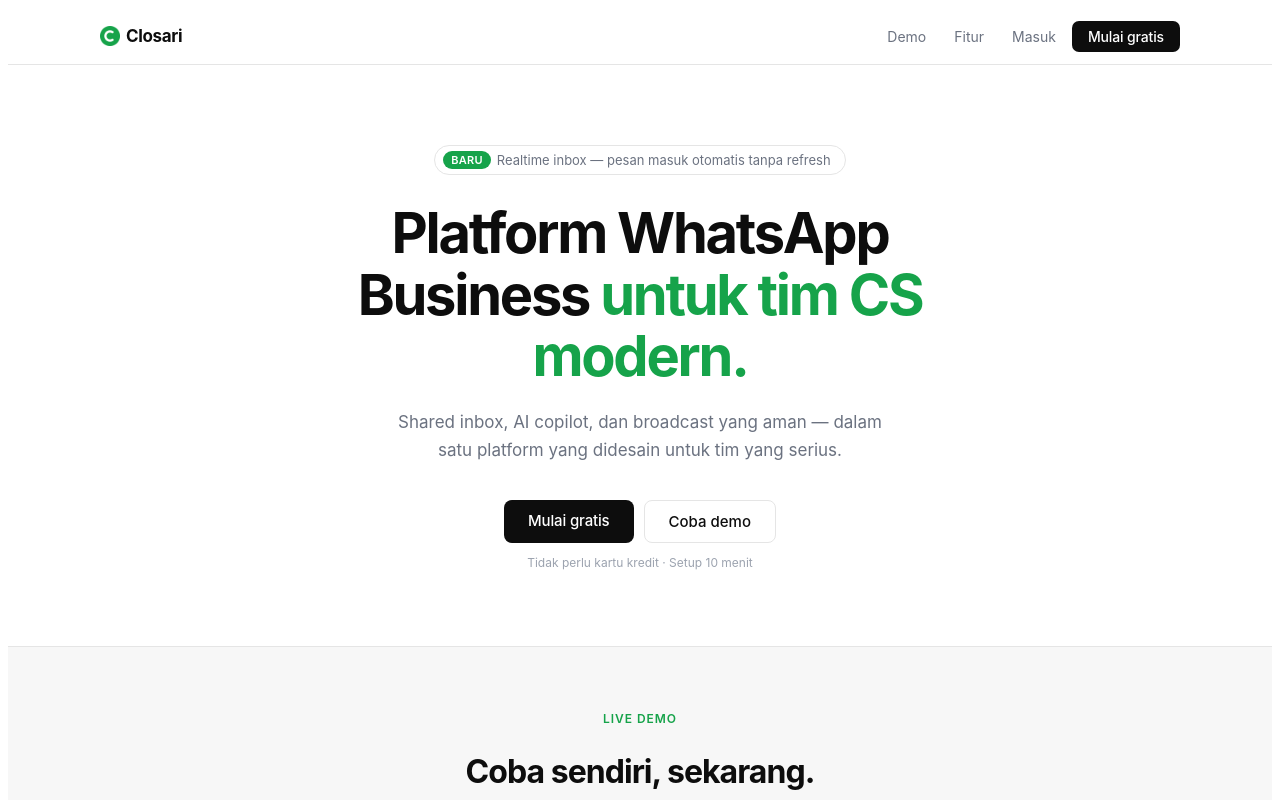
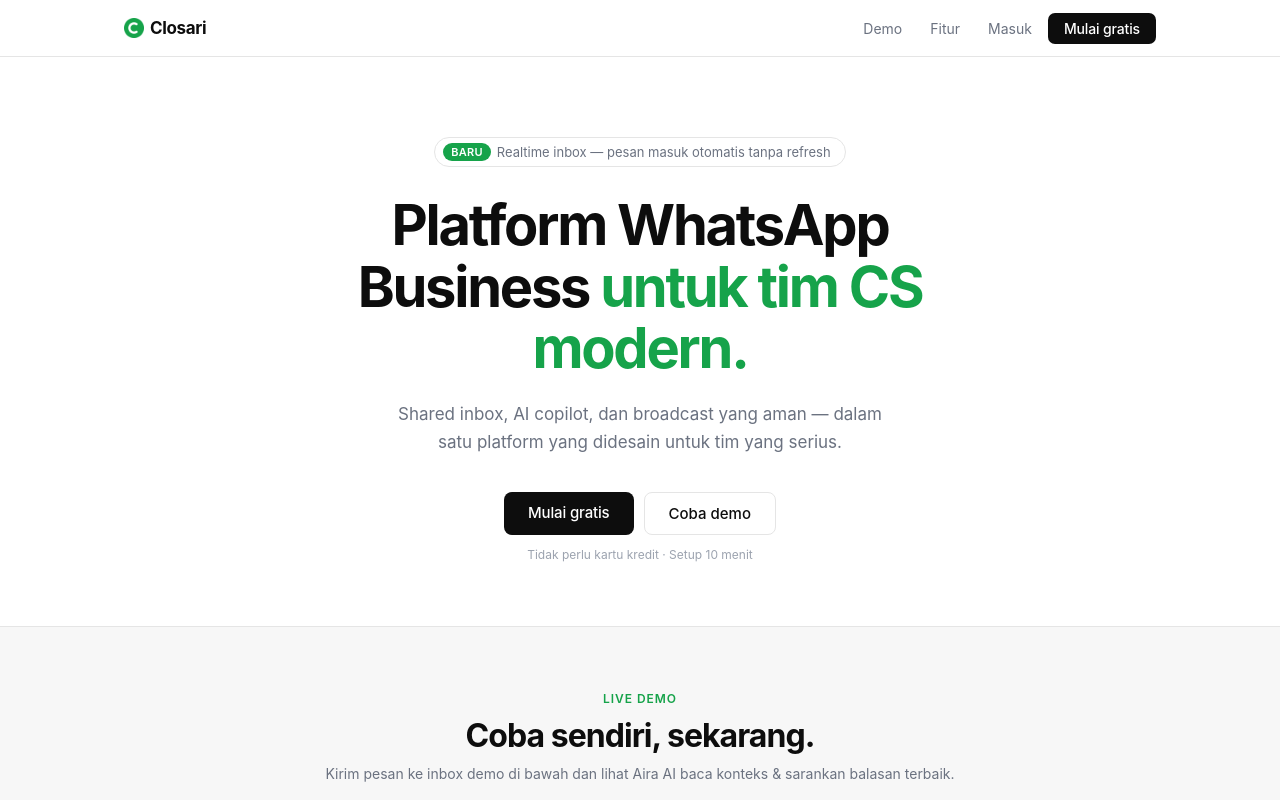
Before and after one commit to barawell/closari.app, a Next.js app: page / in a window 1280 px wide. Shown: the top 800 px of the page. Built offline with nearby package versions, Linux system fonts and the light colour scheme.

Commit message:
fix: restore missing app/layout.tsx (root layout)

```diff
--- /dev/null
+++ b/app/layout.tsx
@@ -0,0 +1,17 @@
+import type { Metadata } from 'next'
+import './globals.css'
+
+export const metadata: Metadata = {
+  title: 'Closari — WhatsApp Business + AI untuk Tim',
+  description: 'Platform WhatsApp Business multi-tenant dengan AI auto-reply, broadcast, dan inbox terpadu.',
+}
+
+export default function RootLayout({ children }: { children: React.ReactNode }) {
+  return (
+    <html lang="id">
+      <body style={{ margin: 0, padding: 0, fontFamily: 'Inter, -apple-system, BlinkMacSystemFont, "Segoe UI", sans-serif' }}>
+        {children}
+      </body>
+    </html>
+  )
+}
```
